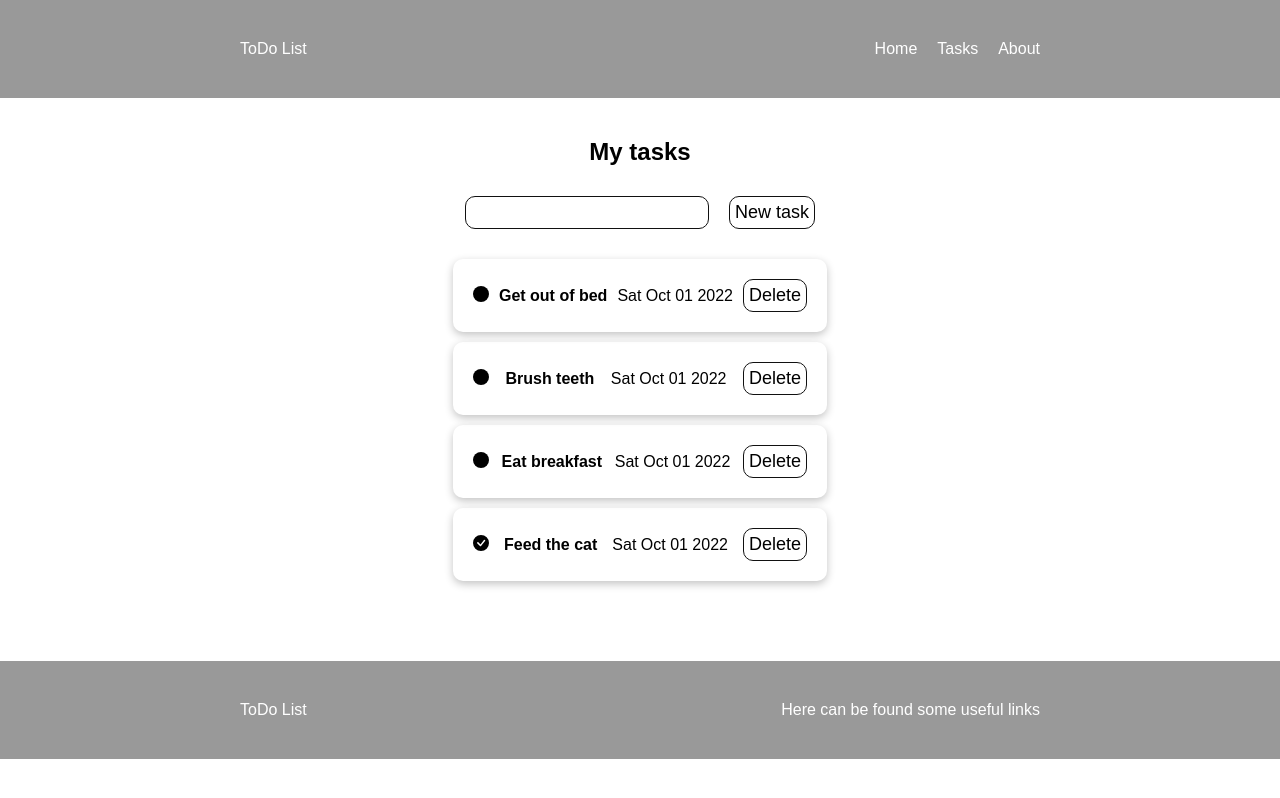
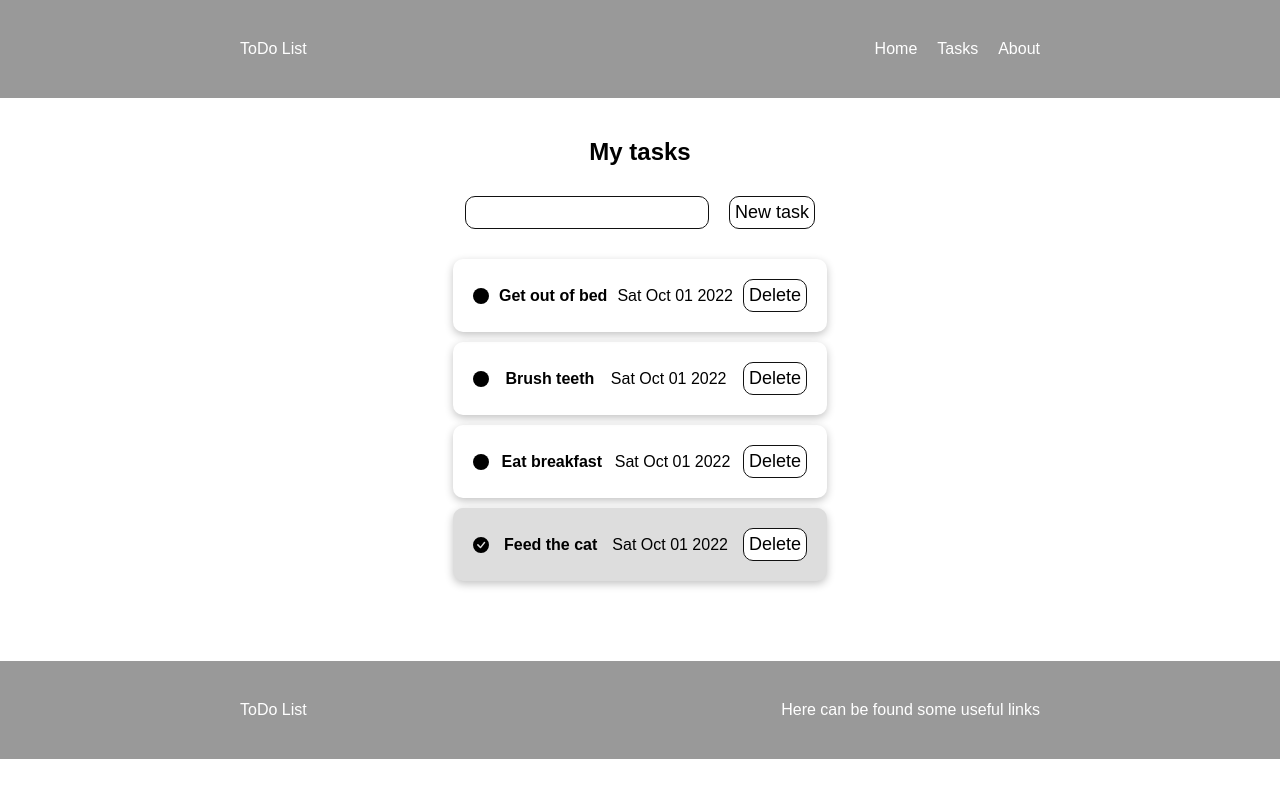
Before and after one commit to RZhyvitskyi/hyf-homework, a React (Create React App) app in the folder react/react1/week2/todo-list/: page /tasks in a window 1280 px wide. Built offline with nearby package versions, Linux system fonts and the light colour scheme.

Commit message:
improve sorting and deleting

```diff
--- a/react/react1/week2/todo-list/src/components/tasks/Tasks.jsx
+++ b/react/react1/week2/todo-list/src/components/tasks/Tasks.jsx
@@ -2,9 +2,9 @@ import React from 'react';
 import Container from '../layout/container/Container';
 import './Tasks.css';
 import Task from './task/Task';
-import Form from './../form/NewForm';
+import Form from './form/NewForm';
 
-const Tasks = ({ tasks, addNewTask, deleteTask }) => {
+const Tasks = ({ tasks, addNewTask, deleteTask, changeStatus }) => {
   return (
     <Container>
       <div className="tasks">
@@ -12,7 +12,14 @@ const Tasks = ({ tasks, addNewTask, deleteTask }) => {
         <Form addNewTask={addNewTask} />
         <ul className="tasks__list">
           {tasks.map((task) => {
-            return <Task task={task} key={task.id} deleteTask={deleteTask} />;
+            return (
+              <Task
+                task={task}
+                key={task.id}
+                deleteTask={deleteTask}
+                changeStatus={changeStatus}
+              />
+            );
           })}
         </ul>
       </div>
--- /dev/null
+++ b/react/react1/week2/todo-list/src/components/tasks/form/NewForm.css
@@ -0,0 +1,33 @@
+.form {
+  margin-bottom: 10px;
+  padding: 20px;
+}
+
+.form__fields {
+  display: flex;
+  align-items: center;
+  gap: 20px;
+}
+
+.input__text {
+  padding: 5px;
+  font-size: 18px;
+  border: 1px solid #111;
+  border-radius: 10px;
+}
+
+.button {
+  padding: 5px;
+  font-size: 18px;
+  border: 1px solid #111;
+  border-radius: 10px;
+  background-color: #fff;
+}
+
+.error_message {
+  color: red;
+}
+
+.input_error {
+  border: 1px solid red;
+}
--- /dev/null
+++ b/react/react1/week2/todo-list/src/components/tasks/form/NewForm.jsx
@@ -0,0 +1,40 @@
+import React from 'react';
+import { useState } from 'react';
+import './NewForm.css';
+
+const NewForm = ({ addNewTask }) => {
+  const [task, setTask] = useState('');
+  const [emptyTask, setEmptyTask] = useState(false);
+
+  const addTask = (e) => {
+    e.preventDefault();
+
+    if (task === '') {
+      setEmptyTask(true);
+    } else {
+      setEmptyTask(false);
+      addNewTask(task);
+      setTask('');
+    }
+  };
+
+  return (
+    <form className="form" onSubmit={addTask}>
+      {emptyTask && <p className="error_message">Task can't be empty</p>}
+      <div className="form__fields">
+        <input
+          type="text"
+          className={`input__text ${emptyTask ? 'input_error' : ''}`}
+          value={task}
+          placeholder={task}
+          onChange={(e) => setTask(e.target.value)}
+        />
+        <button type="submit" className="button">
+          New task
+        </button>
+      </div>
+    </form>
+  );
+};
+
+export default NewForm;
--- a/react/react1/week2/todo-list/src/components/tasks/task/Task.css
+++ b/react/react1/week2/todo-list/src/components/tasks/task/Task.css
@@ -8,3 +8,11 @@
   border-radius: 10px;
   box-shadow: rgba(0, 0, 0, 0.24) 0px 3px 8px;
 }
+
+.task__item:hover {
+  cursor: pointer;
+}
+
+.task_done {
+  background-color: #ddd;
+}
--- a/react/react1/week2/todo-list/src/components/tasks/task/Task.jsx
+++ b/react/react1/week2/todo-list/src/components/tasks/task/Task.jsx
@@ -3,15 +3,23 @@ import { BsFillCheckCircleFill } from 'react-icons/bs';
 import { BsFillCircleFill } from 'react-icons/bs';
 import './Task.css';
 
-const Task = ({ task, deleteTask }) => {
+const Task = ({ task, deleteTask, changeStatus }) => {
   const date = new Date(task.date);
 
+  const deleteThisTasks = (e) => {
+    e.stopPropagation();
+
+    deleteTask(task.id);
+  };
+
   return (
-    <li className="task__item">
-      <p>{task.done ? <BsFillCheckCircleFill /> : <BsFillCircleFill />}</p>
+    <li
+      className={`task__item ${task.done ? 'task_done' : ''}`}
+      onClick={() => changeStatus(task.id)}>
+      {task.done ? <BsFillCheckCircleFill /> : <BsFillCircleFill />}
       <h4>{task.title}</h4>
       <span>{date.toDateString()}</span>
-      <button className="button" onClick={() => deleteTask(task.id)}>
+      <button className="button" onClick={deleteThisTasks}>
         Delete
       </button>
     </li>
```
